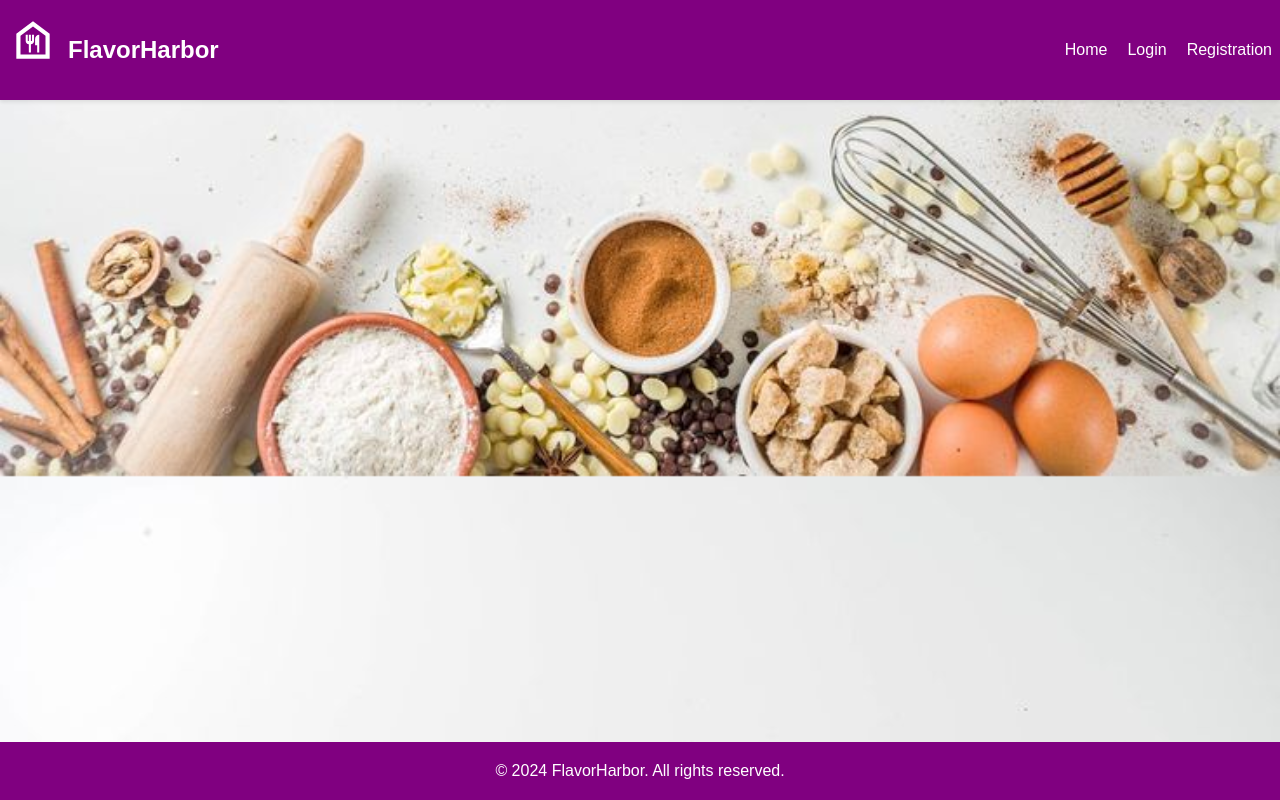
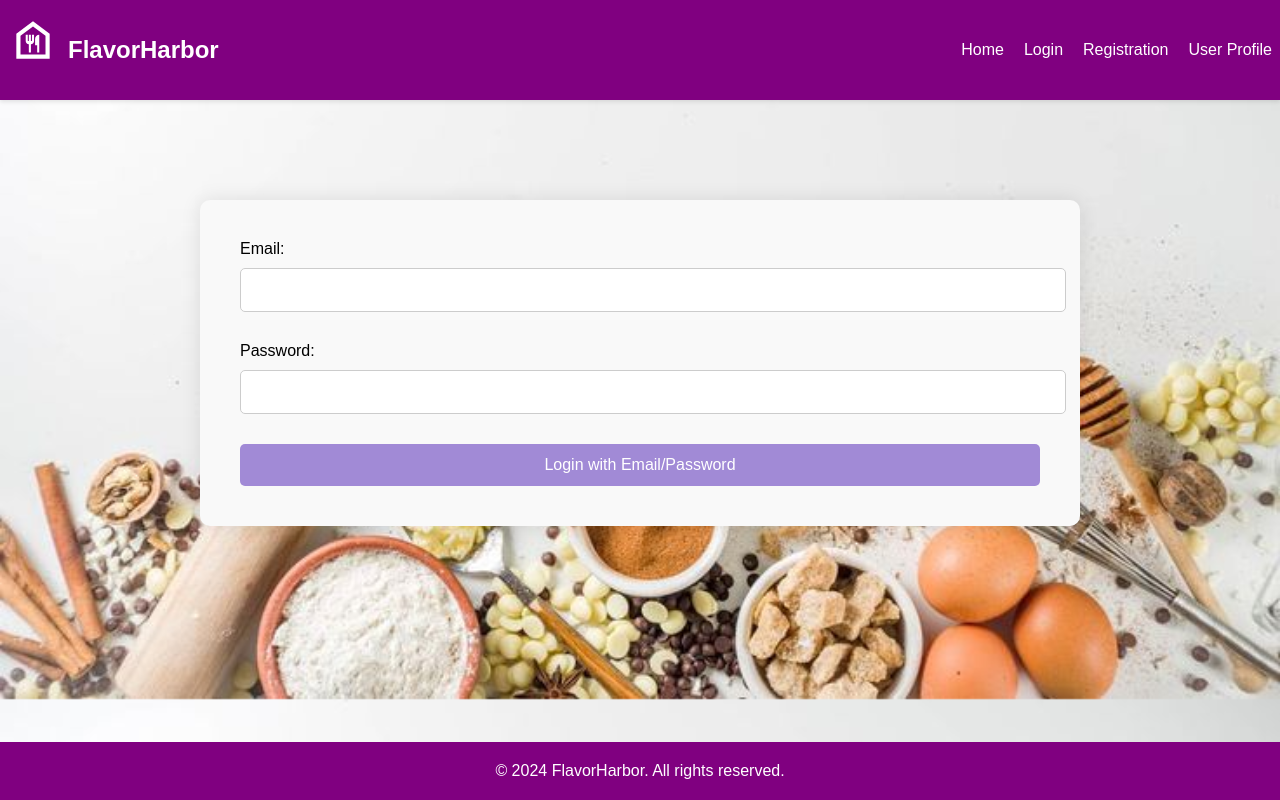
Before and after one commit to jasleen-github/INFO-5139-ProductBacklog, a React (Create React App) app in the folder flavor-harbor/: page /UserProfile in a window 1280 px wide. Built offline with nearby package versions, Linux system fonts and the light colour scheme.

Commit message:
commited all necessary changes

```diff
--- a/flavor-harbor/src/App.js
+++ b/flavor-harbor/src/App.js
@@ -4,7 +4,6 @@ import Registration from "./Components/Pages/registration";
 import Header from "./Components/Pages/Header";
 import Homepage from "./Components/Pages/Homepage";
 import Footer from "./Components/Pages/Footer";
-import GoogleAuthProvider from "./googleAuthProvider"; // Import GoogleAuthProvider
 import UserProfile from "./Components/Pages/UserProfile"; // Import UserProfile
 
 const App = () => {
@@ -16,6 +15,7 @@ const App = () => {
         <Route path="/Homepage" element={<Homepage />} />
         <Route path="/Loginpage" element={<LoginPage />} />
         <Route path="/registration" element={<Registration />} />
+        <Route path="/UserProfile" element={<UserProfile />} />
       </Routes>
 
       <Footer />
--- a/flavor-harbor/src/Components/Pages/Header.js
+++ b/flavor-harbor/src/Components/Pages/Header.js
@@ -22,6 +22,7 @@ const Header = () => {
             <li>
               <Link to="/registration">Registration</Link>
             </li>
+            <li><Link to="/UserProfile">User Profile</Link></li>
           </ul>
         </nav>
       </div>
--- a/flavor-harbor/src/Components/Pages/LoginPage.js
+++ b/flavor-harbor/src/Components/Pages/LoginPage.js
@@ -1,40 +1,37 @@
 import React, { useState } from "react";
 import { Link } from "react-router-dom";
-import "../../assets/Styles/LoginPage.css"; // Import CSS file for styling
+import "../../assets/Styles/LoginPage.css";
 import { signInWithEmailAndPassword } from "firebase/auth";
-import { auth } from "../../firebaseConfig"; // Import your firebaseConfig
+import { auth } from "../../firebaseConfig";
 
 const LoginPage = () => {
-  // State for input values
   const [email, setEmail] = useState("");
   const [password, setPassword] = useState("");
   const [error, setError] = useState(null);
+  const [isLoggedIn, setIsLoggedIn] = useState(false); // State to track login status
 
-  // Function to handle form submission for email/password sign-in
   const handleEmailPasswordSubmit = async (e) => {
     e.preventDefault();
     try {
       const userCredential = await signInWithEmailAndPassword(auth, email, password);
-      // Handle successful login
       console.log("Successfully logged in with email and password:", userCredential.user);
+      setIsLoggedIn(true); // Set isLoggedIn to true upon successful login
     } catch (error) {
-      // Handle login error
       setError(error.message);
     }
-  };
-
-  // Function to handle form submission for Google OAuth sign-in
-  const handleGoogleLogin = () => {
-    // Implement Google OAuth sign-in logic
-    console.log("Google login clicked");
   };
 
   return (
     <div className="login-container">
       <div className="login-content">
         <h2 className="login-title">Welcome Back!</h2>
+        {isLoggedIn ? (
+          <div>
+            <p>You are now signed in!</p>
+            <Link to="/Homepage">Go to Homepage</Link>
+          </div>
+        ) : (
           <form onSubmit={handleEmailPasswordSubmit}>
-          {/* Input fields for email and password */}
             <div className="form-group">
               <label htmlFor="email" className="login-label">
                 Email:
@@ -66,7 +63,7 @@ const LoginPage = () => {
             </button>
             {error && <p className="error-message">{error}</p>}
           </form>
-        <button onClick={handleGoogleLogin} className="google-login-button">Sign In With Google</button>
+        )}
         <p className="login-footer">
           Don't have an account?{" "}
           <button className="register-button">
--- a/flavor-harbor/src/Components/Pages/UserProfile.js
+++ b/flavor-harbor/src/Components/Pages/UserProfile.js
@@ -1,56 +1,36 @@
 import React, { useState } from 'react';
+import { Link } from 'react-router-dom';
 import "../../assets/Styles/UserProfile.css"; // Correct import path
+import { signInWithEmailAndPassword } from "firebase/auth";
 import { auth } from "../../firebaseConfig"; // Import your firebaseConfig
 
-const UserProfile = ({ user, favoriteRecipes, recentlyViewedRecipes }) => {
-  // State for input values
+const UserProfile = () => {
   const [email, setEmail] = useState("");
   const [password, setPassword] = useState("");
   const [error, setError] = useState(null);
+  const [isLoggedIn, setIsLoggedIn] = useState(false);
+  const [profile, setProfile] = useState({ username: '', bio: '', avatar: '', website: '' }); // Expanded profile state
 
-  // Function to handle form submission for email/password sign-in
   const handleEmailPasswordSubmit = async (e) => {
     e.preventDefault();
     try {
-      // Implement email/password sign-in logic
+      const userCredential = await signInWithEmailAndPassword(auth, email, password);
+      console.log("Successfully logged in with email and password:", userCredential.user);
+      setIsLoggedIn(true);
     } catch (error) {
-      // Handle login error
       setError(error.message);
     }
   };
 
-  // Function to handle form submission for Google OAuth sign-in
-  const handleGoogleLogin = () => {
-    // Implement Google OAuth sign-in logic
-    console.log("Google login clicked");
+  const handleProfileSubmit = (e) => {
+    e.preventDefault();
+    // Save profile to database or perform any desired action
+    console.log("Profile saved:", profile);
   };
 
   return (
     <div className="user-profile">
-      <h2>User Profile</h2>
-      <div>
-        <strong>Username:</strong> {user.username}
-      </div>
-      <div>
-        <strong>Email:</strong> {user.email}
-      </div>
-      <div>
-        <h3>Favorite Recipes</h3>
-        <ul>
-          {favoriteRecipes.map((recipe, index) => (
-            <li key={index}>{recipe.name}</li>
-          ))}
-        </ul>
-      </div>
-      <div>
-        <h3>Recently Viewed Recipes</h3>
-        <ul>
-          {recentlyViewedRecipes.map((recipe, index) => (
-            <li key={index}>{recipe.name}</li>
-          ))}
-        </ul>
-      </div>
-      {/* Form for email/password sign-in */}
+      {!isLoggedIn && (
         <form onSubmit={handleEmailPasswordSubmit}>
           <div className="form-group">
             <label htmlFor="email">Email:</label>
@@ -75,8 +55,53 @@ const UserProfile = ({ user, favoriteRecipes, recentlyViewedRecipes }) => {
           <button type="submit">Login with Email/Password</button>
           {error && <p>{error}</p>}
         </form>
-      {/* Button for Google OAuth sign-in */}
-      <button onClick={handleGoogleLogin}>Sign In With Google</button>
+      )}
+      {isLoggedIn && (
+        <div>
+          <p>You are now signed in!</p>
+          {/* Profile form */}
+          <form onSubmit={handleProfileSubmit}>
+            <div className="form-group">
+              <label htmlFor="username">Username:</label>
+              <input
+                type="text"
+                id="username"
+                value={profile.username}
+                onChange={(e) => setProfile({ ...profile, username: e.target.value })}
+                required
+              />
+            </div>
+            <div className="form-group">
+              <label htmlFor="bio">Bio:</label>
+              <textarea
+                id="bio"
+                value={profile.bio}
+                onChange={(e) => setProfile({ ...profile, bio: e.target.value })}
+                required
+              ></textarea>
+            </div>
+            <div className="form-group">
+              <label htmlFor="avatar">Avatar URL:</label>
+              <input
+                type="text"
+                id="avatar"
+                value={profile.avatar}
+                onChange={(e) => setProfile({ ...profile, avatar: e.target.value })}
+              />
+            </div>
+            <div className="form-group">
+              <label htmlFor="website">Website:</label>
+              <input
+                type="text"
+                id="website"
+                value={profile.website}
+                onChange={(e) => setProfile({ ...profile, website: e.target.value })}
+              />
+            </div>
+            <button type="submit">Save Profile</button>
+          </form>
+        </div>
+      )}
     </div>
   );
 };
--- a/flavor-harbor/src/Components/Pages/registration.js
+++ b/flavor-harbor/src/Components/Pages/registration.js
@@ -2,8 +2,6 @@ import React, { useState } from "react";
 import "../../assets/Styles/Registration.css"; // Correct import path
 import { Link } from "react-router-dom";
 import { IoCheckmarkDoneCircleSharp } from "react-icons/io5";
-
-
 //import UserProfile from "./Components/Pages/UserProfile";
 
 import { auth, firestore } from "../../firebaseConfig"; // Import the Firebase authentication object
--- a/flavor-harbor/src/assets/Styles/UserProfile.css
+++ b/flavor-harbor/src/assets/Styles/UserProfile.css
@@ -1,9 +1,7 @@
-/* UserProfile.css */
-
 .user-profile {
   max-width: 800px;
-    margin: 0 auto;
-    padding: 20px;
+  margin: 100px auto 20px; /* Adjust margin to center and lower the form */
+  padding: 40px; /* Increase padding for more space */
   background-color: #f9f9f9;
   border-radius: 10px;
   box-shadow: 0 0 20px rgba(0, 0, 0, 0.1);
@@ -43,3 +41,57 @@
 .user-profile .recipe-list li:last-child {
   border-bottom: none;
 }
+
+.user-profile .form-group {
+  margin-bottom: 30px; /* Increase margin between form fields */
+}
+
+.user-profile label {
+  display: block;
+  margin-bottom: 10px;
+  font-size: 16px;
+}
+
+.user-profile input,
+.user-profile textarea {
+  width: 100%;
+  padding: 12px; /* Increase padding for larger input fields */
+  border: 1px solid #ccc;
+  border-radius: 5px;
+  font-size: 16px;
+}
+
+.user-profile button {
+  width: 100%;
+  padding: 12px; /* Increase padding for larger buttons */
+  background-color: #a18ad6;
+  color: #fff;
+  border: none;
+  border-radius: 5px;
+  font-size: 16px;
+  cursor: pointer;
+  transition: background-color 0.3s ease;
+}
+
+.user-profile button:hover {
+  background-color: #7b5ead;
+}
+
+.user-profile .success-message {
+  background-color: rgba(249, 249, 249, 0.5);
+  color: #ffac33;
+  padding: 10px;
+  border-radius: 5px;
+  text-align: center;
+  margin-bottom: 100px;
+  margin-top: 100px;
+  font-size: 80px;
+  display: flex;
+  flex-direction: column;
+  justify-content: center;
+  align-items: center;
+}
+
+.user-profile svg {
+  margin-bottom: 20px;
+}
```
Lines whose indentation alone changed are shown as unchanged.
